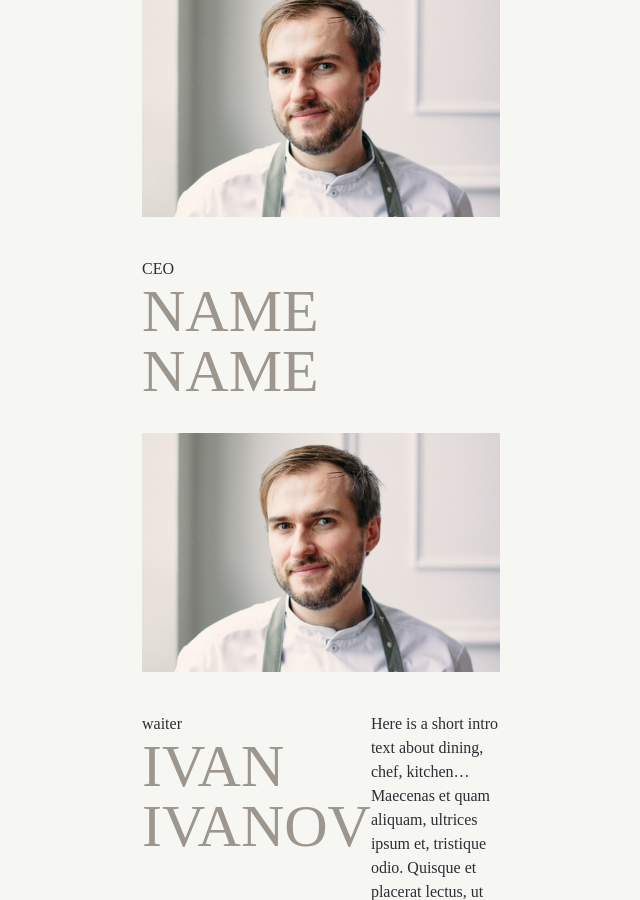
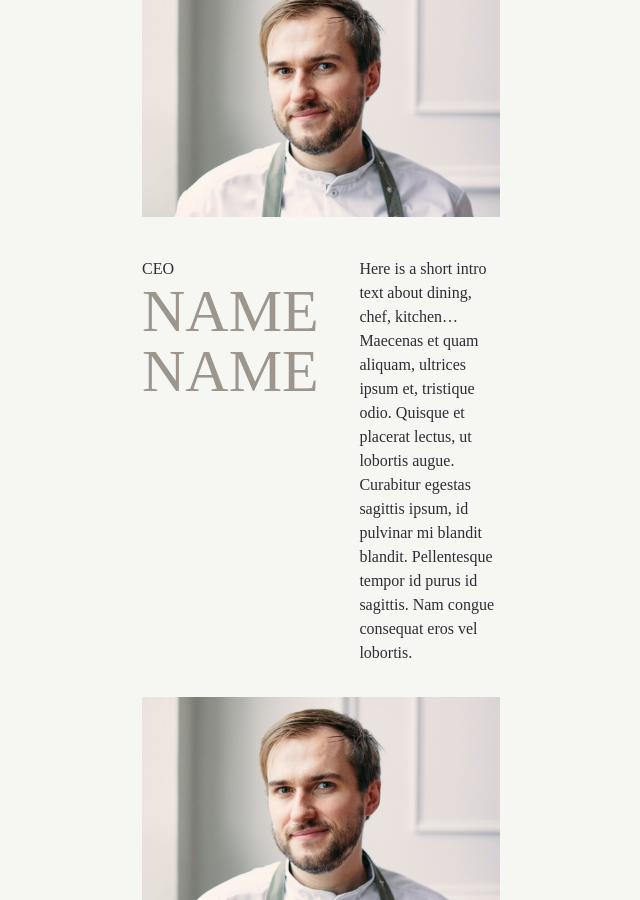
Before and after one commit to milosptr/event-centar, a Jekyll site: the page built from index.md, in a window 1280 px wide and 900 px high, scrolled down 5645 px. Shown: the whole window, without its empty margins (50-690 px from the left). Built offline with Jekyll 4.4.1, drawn with Linux system fonts in a browser that asks for light colours; some web fonts are replaced.

Commit message:
Update from Forestry.io Evgeniya Naydenisheva updated index.md

```diff
--- a/index.md
+++ b/index.md
@@ -33,7 +33,10 @@
 - name: Name Name
   position: CEO
   image: "/assets/images/team-member1.jpg"
-  about: ''
+  about: Here is a short intro text about dining, chef, kitchen…Maecenas et quam aliquam,
+    ultrices ipsum et, tristique odio. Quisque et placerat lectus, ut lobortis augue.
+    Curabitur egestas sagittis ipsum, id pulvinar mi blandit blandit. Pellentesque
+    tempor id purus id sagittis. Nam congue consequat eros vel lobortis.
 - name: Ivan Ivanov
   position: waiter
   image: "/assets/images/team-member1.jpg"
```
